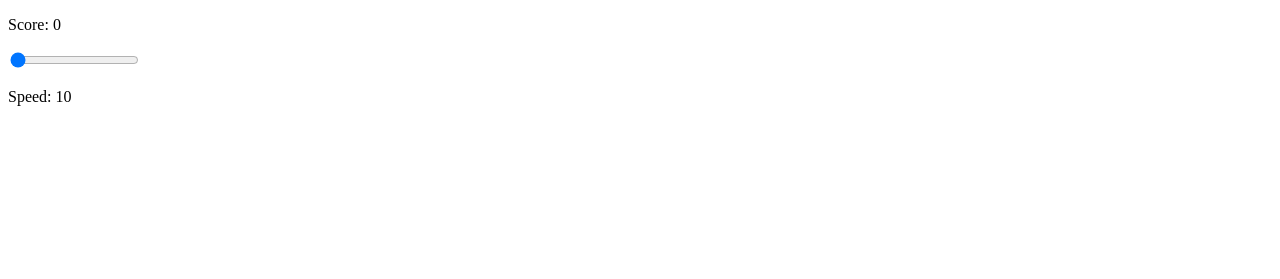
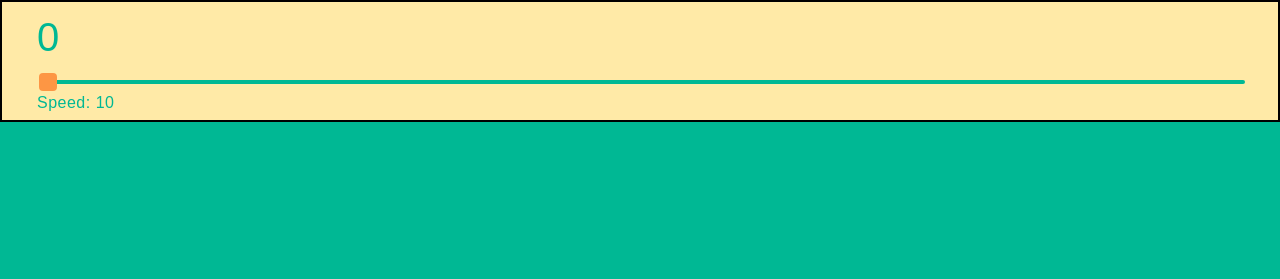
Before and after one commit to pakornsak/dot-game, a website: page views/index.html in a window 1280 px wide. Drawn offline with Linux system fonts and the light colour scheme.

Commit message:
init css

```diff
--- a/public/board.js
+++ b/public/board.js
@@ -6,4 +6,8 @@ class Board {
   constructor(ctx) {
     this.ctx = ctx;
   }
+
+  draw() {
+    //
+  }
 }
--- a/public/main.js
+++ b/public/main.js
@@ -4,15 +4,25 @@
 const canvas = document.getElementById("board");
 const ctx = canvas.getContext("2d");
 
-let accountValues = {
-  score: 0,
-};
+class Game {
+  constructor(ctx) {
+    this.ctx = ctx;
+    this.board = new Board(ctx);
+    this.requestId = -1;
 
-// function updateAccount(key, value) {
-//   let element = document.getElementById(key);
-//   if (element) {
-//     element.textContent = value;
-//   }
-// }
+    this.speed = 10;
+    this.score = 0;
+  }
 
-let board = new Board(ctx);
+  animate(now = 0) {
+    this.board.draw();
+    this.requestId = requestAnimationFrame(this.animate);
+  }
+
+  play() {
+    this.animate();
+  }
+}
+
+const game = new Game(ctx);
+game.play();
--- /dev/null
+++ b/public/reset.min.css
@@ -0,0 +1,56 @@
+*,
+*::before,
+*::after {
+  box-sizing: border-box;
+}
+body,
+h1,
+h2,
+h3,
+h4,
+p,
+figure,
+blockquote,
+dl,
+dd {
+  margin: 0;
+}
+ul[role="list"],
+ol[role="list"] {
+  list-style: none;
+}
+html:focus-within {
+  scroll-behavior: smooth;
+}
+body {
+  min-height: 100vh;
+  text-rendering: optimizeSpeed;
+  line-height: 1.5;
+}
+a:not([class]) {
+  text-decoration-skip-ink: auto;
+}
+img,
+picture {
+  max-width: 100%;
+  display: block;
+}
+input,
+button,
+textarea,
+select {
+  font: inherit;
+}
+@media (prefers-reduced-motion: reduce) {
+  html:focus-within {
+    scroll-behavior: auto;
+  }
+  *,
+  *::before,
+  *::after {
+    animation-duration: 0.01ms !important;
+    animation-iteration-count: 1 !important;
+    transition-duration: 0.01ms !important;
+    scroll-behavior: auto !important;
+  }
+}
--- a/public/style.css
+++ b/public/style.css
@@ -0,0 +1,42 @@
+body {
+  font-family: sans-serif;
+  letter-spacing: 0.5px;
+}
+
+main {
+  margin: 0 auto;
+  background-color: #00b894;
+  display: flex;
+  flex-direction: column;
+  min-height: 100vh;
+}
+
+.controls {
+  background-color: #ffeaa7;
+  padding: 5px 35px;
+  color: #00b894;
+  border: black solid 2px;
+}
+#score {
+  font-size: 40px;
+}
+
+input[type="range"] {
+  background: #00b894;
+  -webkit-appearance: none;
+  border-radius: 5px;
+  height: 4px;
+  width: 100%;
+}
+input[type="range"]::-webkit-slider-thumb {
+  background: #fd9644;
+  -webkit-appearance: none;
+  border-radius: 4px;
+  width: 18px;
+  height: 18px;
+}
+
+.game-board {
+  display: flex;
+  flex: 1 0 auto;
+}
--- a/views/index.html
+++ b/views/index.html
@@ -1,19 +1,23 @@
 <!DOCTYPE html>
-<html>
+<html lang="en">
 <head>
+  <meta name="viewport" content="width=device-width, initial-scale=1, maximum-scale=1, user-scalable=0" />
+
   <title>Dot Game</title>
+
+  <link rel="stylesheet" type="text/css" href="/reset.min.css">
   <link rel="stylesheet" type="text/css" href="/style.css">
 </head>
 <body>
 
-    <div class="grid">
-        <div>
-            <p>Score: <span id="score">0</span></p>
+  <main>
+    <section class="controls">
+      <p><span id="score">0</span></p>
       <input id="slider" type="range" min="10" max="100" value="10">
       <p>Speed: <span id="speed">10</span></p>
-        </div>
+    </section>
     <canvas id="board" class="game-board"></canvas>
-    </div>
+  </main>
 
   <script type="text/javascript" src="/main.js"></script>
 </body>
```
Lines whose indentation alone changed are shown as unchanged.
